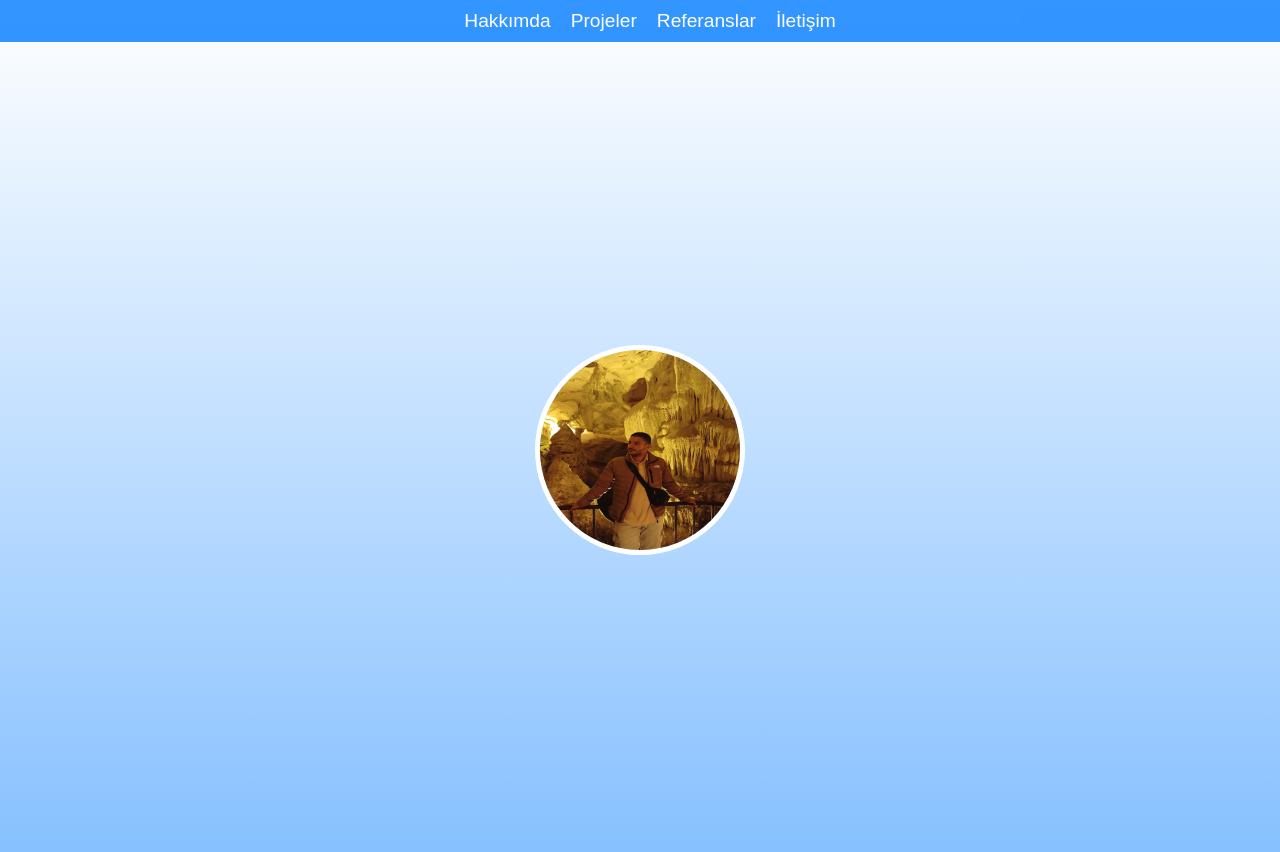
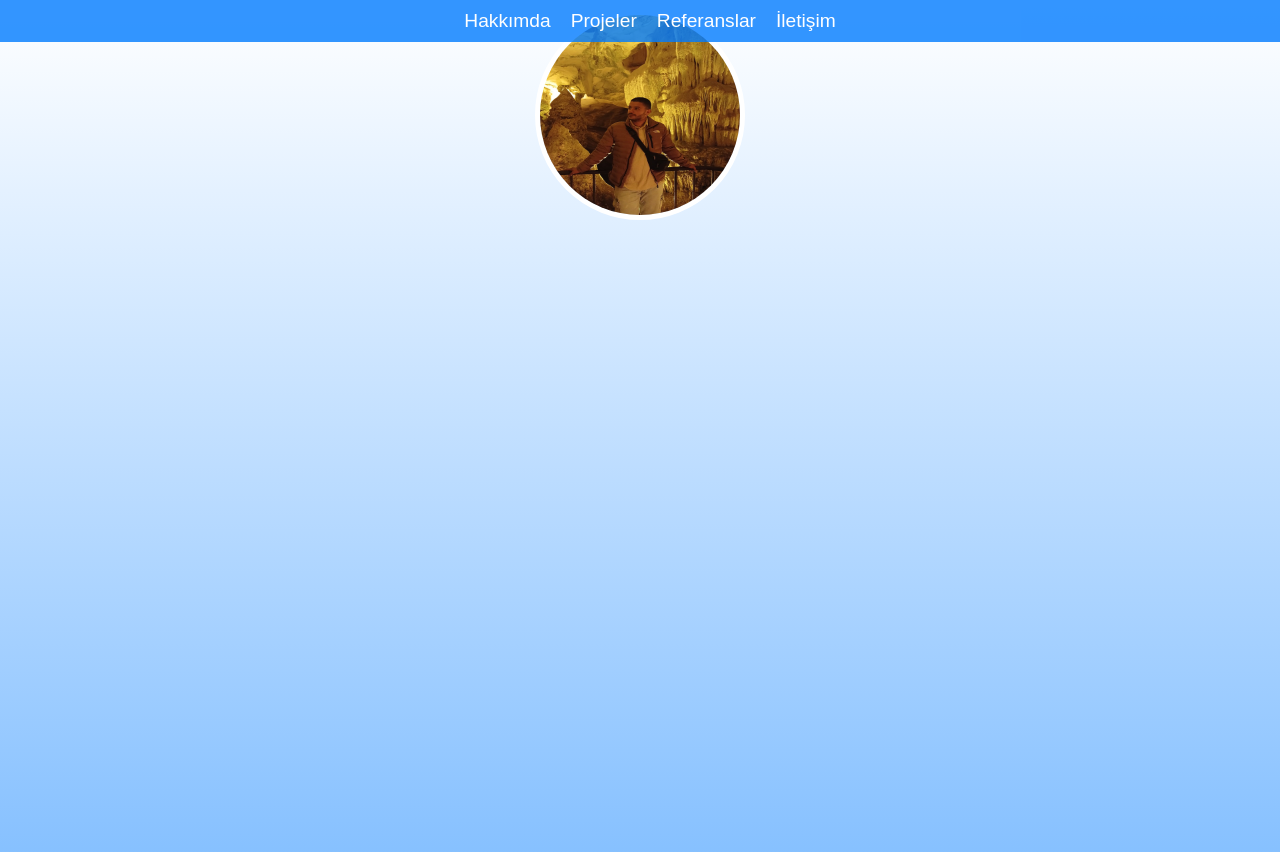
Before and after one commit to YasinGundogduCode/yasindev.github.io, a Jekyll site: the page index.html, which Jekyll copies as it is, in a window 1280 px wide and 900 px high. Shown: the top 852 px of the window. Built offline with Jekyll 4.4.1, drawn with Linux system fonts in a browser that asks for light colours.

Commit message:
Update index.html

```diff
--- a/index.html
+++ b/index.html
@@ -24,6 +24,7 @@
             justify-content: center;
             gap: 20px;
             transition: background 0.3s ease;
+            z-index: 10; /* Navbar'ı üstte tutmak için */
         }
 
         .navbar a {
@@ -38,7 +39,6 @@
             justify-content: center;
             height: 100vh;
             position: relative;
-            transition: top 0.3s ease;
         }
 
         .profil-resim {
@@ -46,6 +46,11 @@
             height: 200px;
             border-radius: 50%;
             border: 5px solid white;
+            position: fixed;
+            top: 10px; /* Başlangıçta üstte olacak şekilde */
+            left: 50%;
+            transform: translateX(-50%);
+            z-index: 5; /* Resmi navbar'ın altında tutmak için */
         }
 
         section {
@@ -143,22 +148,10 @@
         <div class="social-icons">
             <a href="mailto:yasingundogdutr@outlook.com.tr"><img src="assets/icons/gmail.png" alt="E-Posta"></a>
             <a href="https://www.linkedin.com/in/yasingundogdu1/"><img src="assets/icons/linkedin.png" alt="LinkedIn"></a>
-            <a href="https://www.youtube.com/@codeCcraft"><img src="assets/icons/youtube.png" alt="youTube"></a>
+            <a href="https://www.youtube.com/@codeCcraft"><img src="assets/icons/youtube.png" alt="YouTube"></a>
         </div>
         <p>&copy; 2025 Yasin Gündoğdu | Tüm Hakları Saklıdır.</p>
     </footer>
 
-    <script>
-        window.addEventListener('scroll', function() {
-            var hero = document.querySelector('.hero');
-            var profilResim = document.querySelector('.profil-resim');
-
-            if (window.scrollY > 150) {
-                hero.style.top = "calc(100vh - 250px)";  // Resmi sayfa kaydırıldıkça aşağıya kaydırır.
-            } else {
-                hero.style.top = "0";  // Başlangıçta resmi yukarıda tutar.
-            }
-        });
-    </script>
 </body>
 </html>
```
